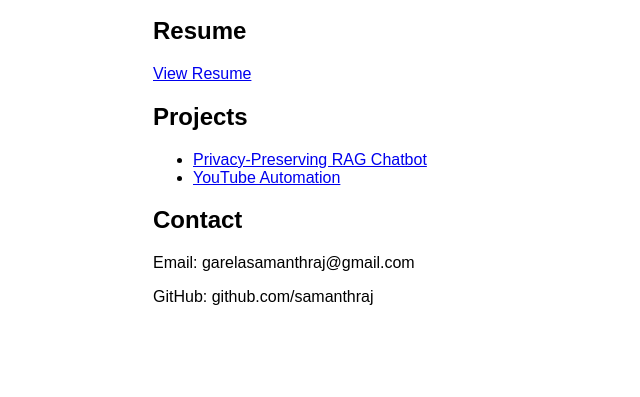
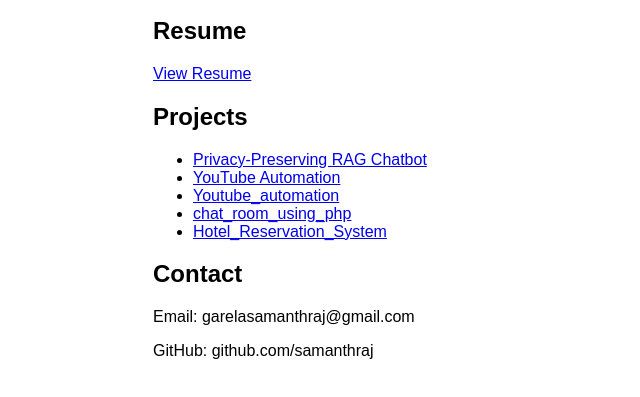
Before and after one commit to samanthraj/samanthraj.github.io, a plain HTML site: page index.html in a window 1280 px wide. Shown: the part 141-538 px from the top of the page, without its empty margins (87-727 px from the left). Drawn offline with Linux system fonts and the light colour scheme.

Commit message:
Add new project links to index.html

```diff
--- a/index.html
+++ b/index.html
@@ -16,6 +16,9 @@
   <ul>
     <li><a href="https://github.com/samanthraj/Rag_application_to_solve_privacy_and_hallucination">Privacy-Preserving RAG Chatbot</a></li>
     <li><a href="https://github.com/samanthraj/Youtube-content-creator-and-moderator">YouTube Automation</a></li>
+    <li> <a href = "https://github.com/samanthraj/Youtube_automation">  Youtube_automation</a></li>
+    <li> <a href = "https://github.com/samanthraj/chat_room_using_php"> chat_room_using_php </a></li>
+     <li> <a href = "https://github.com/samanthraj/Hotel_Reservation_System"> Hotel_Reservation_System </a></li>
   </ul>
 
   <h2>Contact</h2>
```
